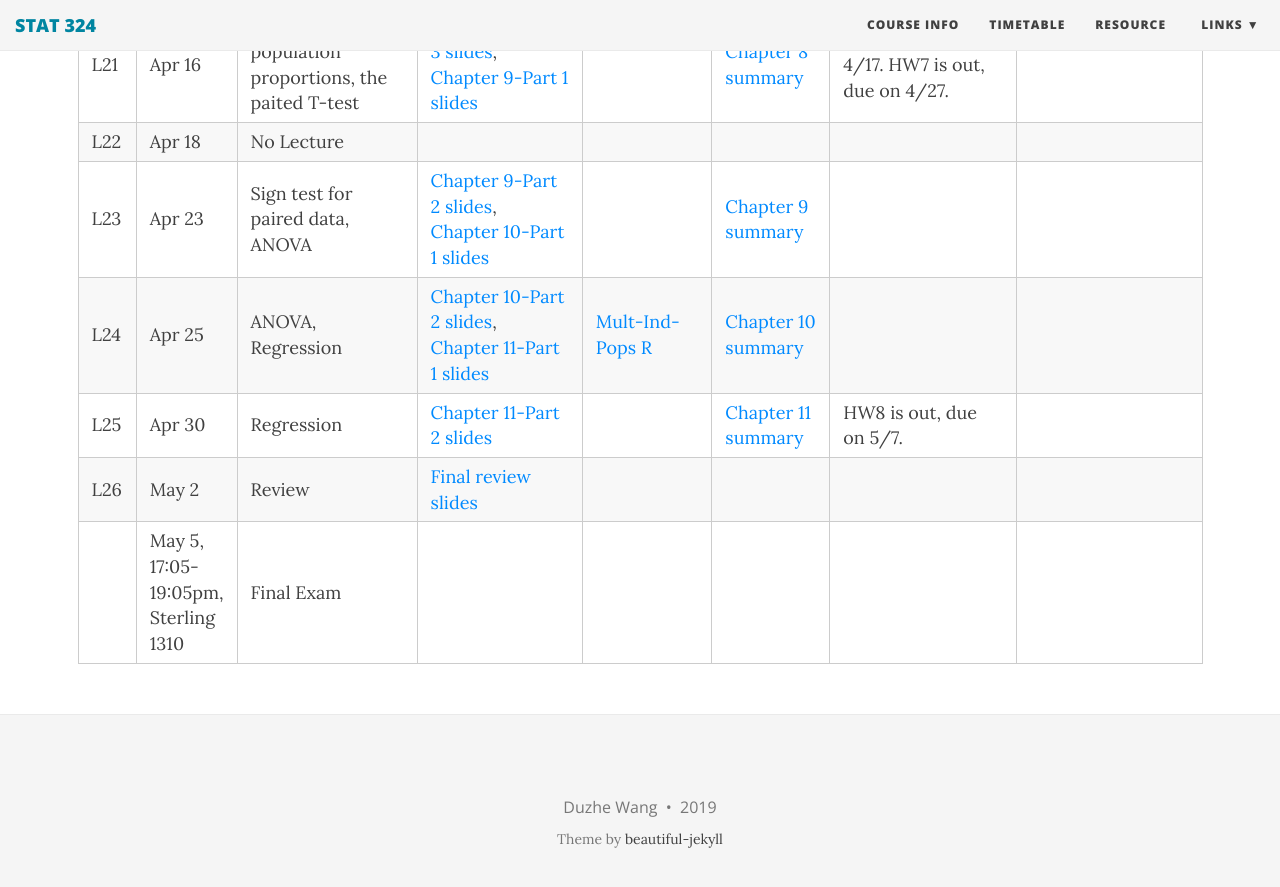
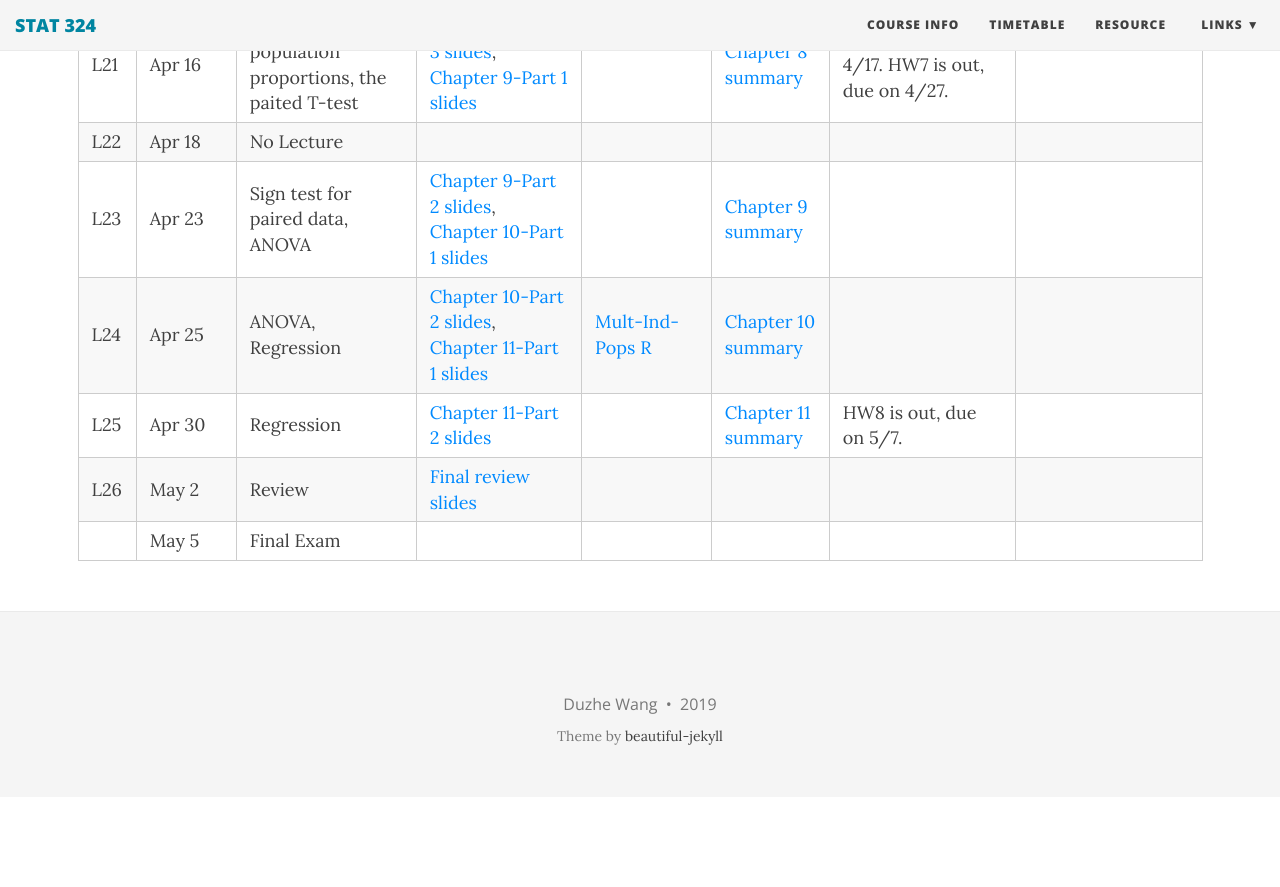
Before and after one commit to duzhewang/stat324, a Jekyll site: the page built from timetable.md, in a window 1280 px wide and 900 px high, scrolled down 2006 px. Shown: the top 887 px of the window. Built offline with Jekyll 4.4.1, drawn with Linux system fonts in a browser that asks for light colours; nearby versions of some CDN libraries; after the commit the page ends 2803 px from its top, so only the background shows below that.

Commit message:
Update timetable.md

```diff
--- a/timetable.md
+++ b/timetable.md
@@ -37,4 +37,4 @@ css: /css/wide_table.css
 | L24 | Apr 25 | ANOVA, Regression| [Chapter 10-Part 2 slides](https://github.com/dzwang91/stat371/raw/gh-pages/lectures/chapter10-2.pdf), [Chapter 11-Part 1 slides](https://github.com/dzwang91/stat371/raw/gh-pages/lectures/chapter11-1.pdf)        |  [Mult-Ind-Pops R](https://github.com/dzwang91/stat371/raw/gh-pages/R/Mult-Ind-Pops.txt)  |  [Chapter 10 summary](https://github.com/dzwang91/stat371/raw/gh-pages/notessummary/Chapter10-notes.pdf) |  |  |
 |L25 | Apr 30 | Regression| [Chapter 11-Part 2 slides](https://github.com/dzwang91/stat371/raw/gh-pages/lectures/chapter11-2.pdf)        |     | [Chapter 11 summary](https://github.com/dzwang91/stat371/raw/gh-pages/notessummary/Chapter11-notes.pdf)  | HW8 is out, due on 5/7. |  |
 |L26 | May 2 | Review  | [Final review slides](https://github.com/dzwang91/stat371/raw/gh-pages/lectures/finalreview.pdf)       |     |    |  |  |
-| | May 5, 17:05-19:05pm, Sterling 1310 |Final Exam |         |     |    |  |  |
+| | May 5 |Final Exam |         |     |    |  |  |
```
